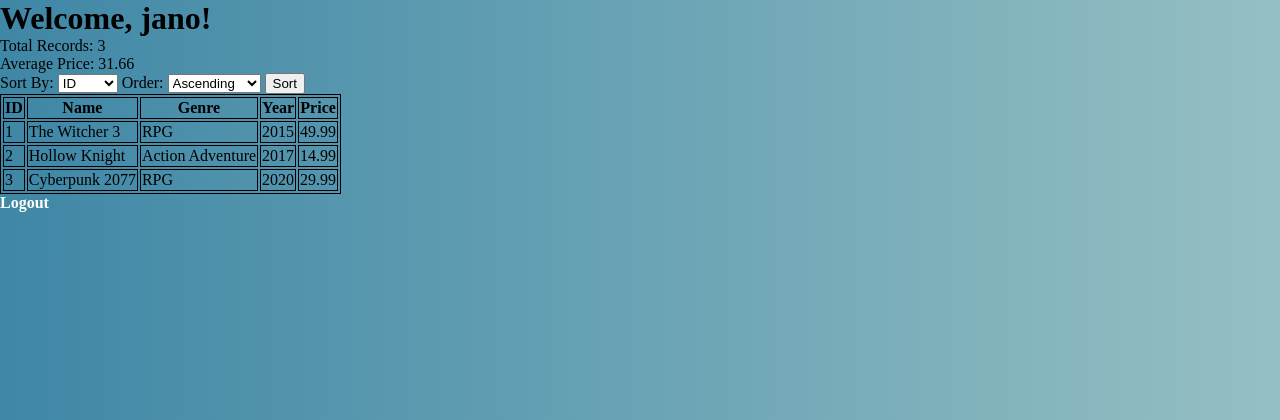
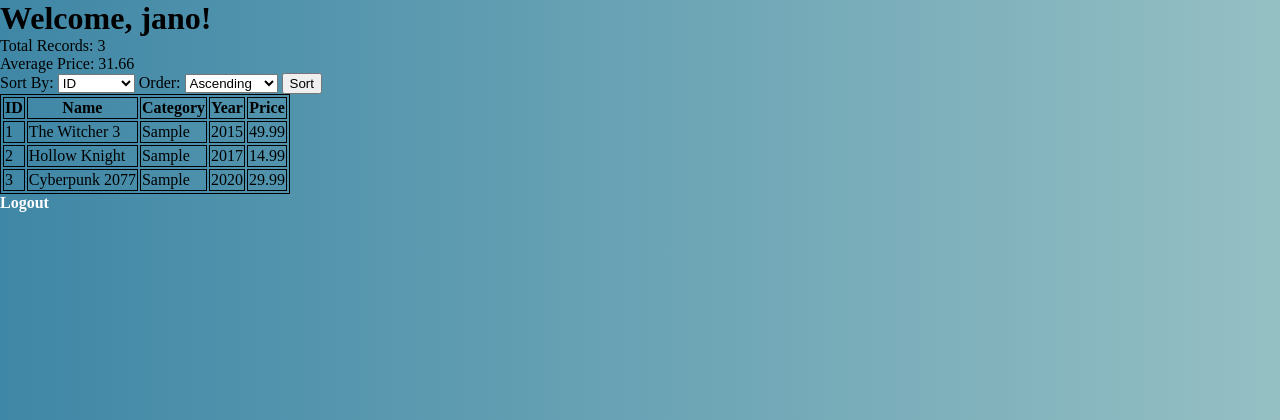
Before and after one commit to MilaNn7/LoginForm, a PHP site: page /welcome.php in a window 1280 px wide. Shown: the top 420 px of the page. Run offline with PHP 8.4, Linux system fonts and the light colour scheme; a user stored in the database is signed in; data comes from the database, SQL or seed files in the repository; tables that the repository leaves empty or names only in its code hold one stand-in row (values such as "Sample post").

Commit message:
welcome.php

```diff
--- a/welcome.php
+++ b/welcome.php
@@ -27,7 +27,11 @@ if(isset($_GET['sort_by'])) {
     $order = $_GET['order'];
 }
 
-$sql = "SELECT id, nazov, zaner, datum_vydania, cena FROM t_table ORDER BY $sort_by $order";
+// Upravený SQL dotaz s JOIN
+$sql = "SELECT t_table.id, t_table.nazov, t_categories.zaner AS kategoria, t_table.datum_vydania, t_table.cena
+        FROM t_table
+        JOIN t_categories ON t_table.kategoria_id = t_categories.id
+        ORDER BY $sort_by $order";
 $result = $conn->query($sql);
 
 $total_products = $result->num_rows;
@@ -82,7 +86,7 @@ if ($total_products > 0) {
             <select name="sort_by" id="sort_by">
                 <option value="id">ID</option>
                 <option value="nazov">Name</option>
-                <option value="zaner">Genre</option>
+                <option value="kategoria">Category</option>
                 <option value="datum_vydania">Year</option>
                 <option value="cena">Price</option>
             </select>
@@ -99,7 +103,7 @@ if ($total_products > 0) {
                 <tr>
                     <th>ID</th>
                     <th>Name</th>
-                    <th>Genre</th>
+                    <th>Category</th>
                     <th>Year</th>
                     <th>Price</th>
                 </tr>
@@ -111,7 +115,7 @@ if ($total_products > 0) {
                         echo "<tr>";
                         echo "<td>".$row['id']."</td>";
                         echo "<td>".$row['nazov']."</td>";
-                        echo "<td>".$row['zaner']."</td>";
+                        echo "<td>".$row['kategoria']."</td>";
                         echo "<td>".$row['datum_vydania']."</td>";
                         echo "<td>".$row['cena']."</td>";
                         echo "</tr>";
```
